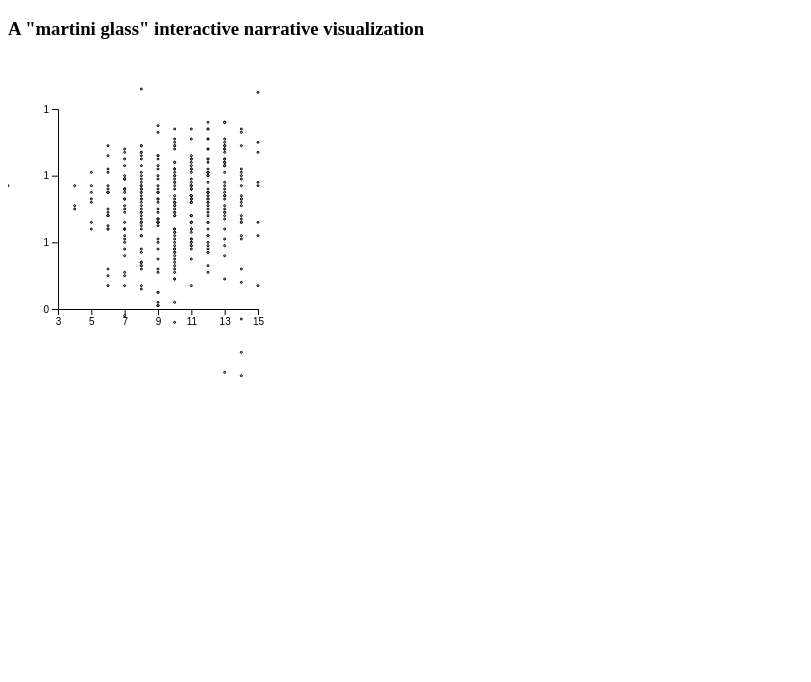
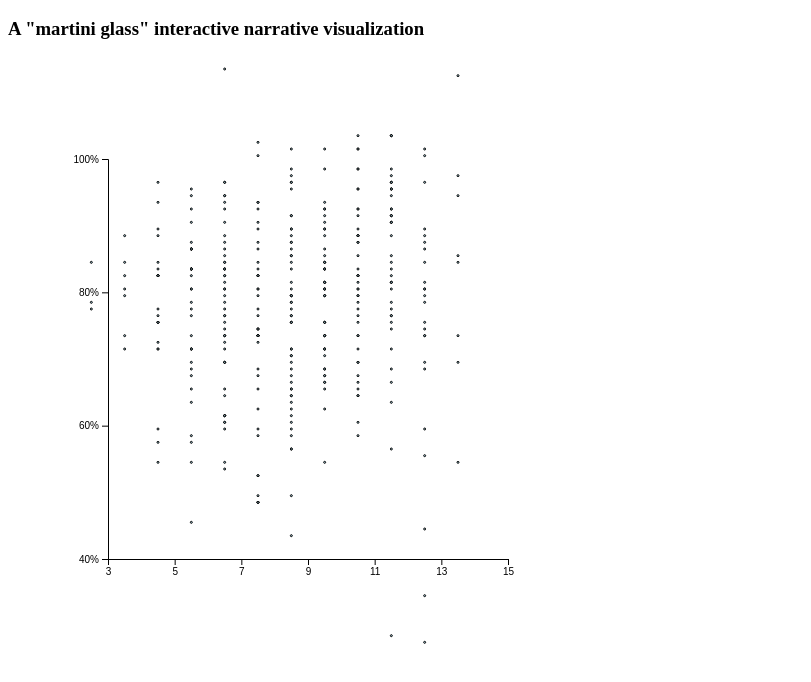
Before and after one commit to justinqquall/justinqquall.github.io, a plain HTML site: page index.html in a window 1280 px wide. Shown: the part 48-730 px from the top of the page, without its empty margins (0-811 px from the left). Drawn offline with nearby package versions, Linux system fonts and the light colour scheme.

Commit message:
Double the size

```diff
--- a/index.html
+++ b/index.html
@@ -6,7 +6,7 @@
 <h1>Do nursing home occupancy rates reflect their quality?</h1>
 <h3>A "martini glass" interactive narrative visualization</h3>
 
-<svg width=300 height=300>
+<svg width=600 height=600>
 </svg>
 
 <svg2 width=300 height=300>
@@ -17,13 +17,13 @@ async function init() {
     const data = await d3.csv(
     'https://justinqquall.github.io/Nursing_Homes.csv');
 
-  var xScale = d3.scaleLinear().domain([3,15]).range([0,200]);
-  var yScale = d3.scaleLinear().domain([0.4,1]).range([200,0]);
+  var xScale = d3.scaleLinear().domain([3,15]).range([0,400]);
+  var yScale = d3.scaleLinear().domain([0.4,1]).range([400,0]);
   var rScale = d3.scaleLinear().domain([1,1]).range([1,1]);
 
   d3.select('svg')
-    .attr('width', 300 + 2*50)
-    .attr('height', 300 + 2*50)
+    .attr('width', 600 + 2*100)
+    .attr('height', 600 + 2*100)
     .append('g')
     .attr('transform', 'translate('+50+','+50+')')
   .selectAll('dot')
@@ -35,11 +35,11 @@ async function init() {
     .attr('r', function (d) {return rScale(d.Urban_Rural); } );
 
   d3.select('svg').append('g')
-    .attr('transform', 'translate('+50+','+50+')')
-    .call(d3.axisLeft(yScale).tickValues([0.4,0.6,0.8,1.0]).tickFormat(d3.format("d")));
+    .attr('transform', 'translate('+100+','+100+')')
+    .call(d3.axisLeft(yScale).tickValues([0.4,0.6,0.8,1.0]).tickFormat(d3.format("~%")));
 
   d3.select('svg').append('g')
-    .attr('transform', 'translate('+50+','+250+')')
+    .attr('transform', 'translate('+100+','+500+')')
     .call(d3.axisBottom(xScale).tickValues([3,5,7,9,11,13,15]).tickFormat(d3.format("d")));
 }
 
```
